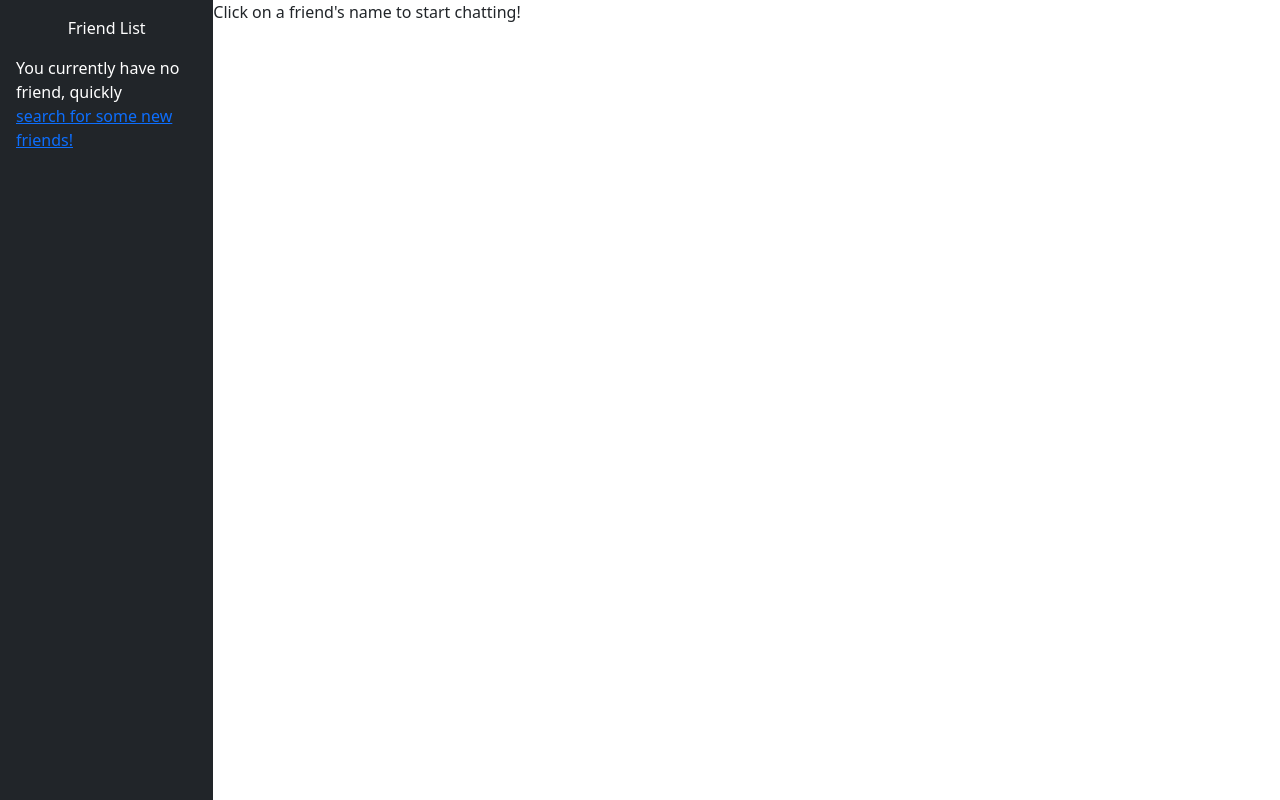
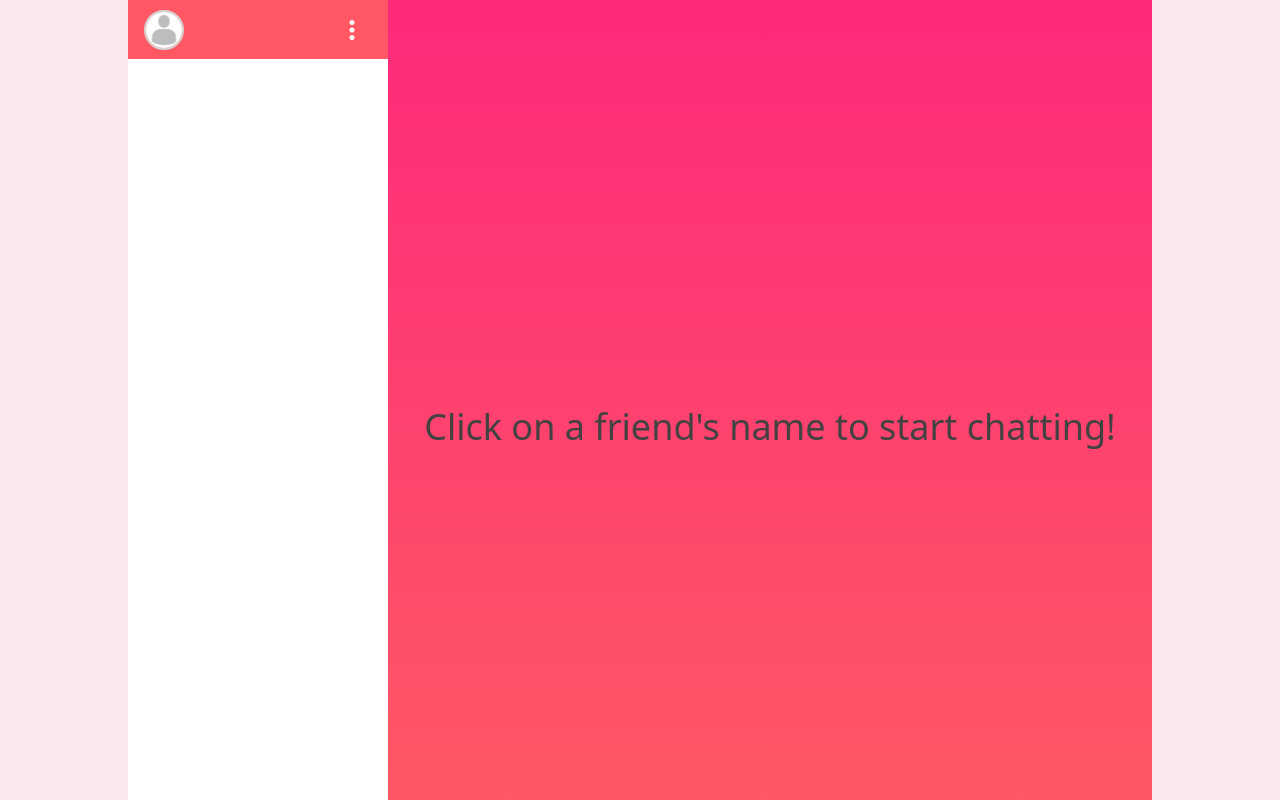
Before and after one commit to LmanHong/CSCI3100-GroupA3-Project, a Django app: page /chat/ in a window 1280 px wide. Run offline with Django 3.2, Linux system fonts and the light colour scheme; a user stored in the database is signed in; data comes from the database, SQL or seed files in the repository; both versions use the stored data as it was after the commit.

Commit message:
Added CSS style to chat/index.html and chat/chatroom.html

```diff
--- a/project/chat/models.py
+++ b/project/chat/models.py
@@ -51,6 +51,7 @@ class ChatRoomManager(models.Manager):
                 )
                 new_room.save()
                 return new_room
+
 
     def create(self, from_username, to_username):
         return self.create_chatroom(from_username, to_username)
@@ -115,7 +116,9 @@ class ChatMessageManager(models.Manager):
 class ChatRoom(models.Model):
     room_name = models.AutoField(primary_key=True)
     from_user = models.ForeignKey(settings.AUTH_USER_MODEL, related_name='from_user_set', on_delete=models.CASCADE)
+    from_user_online = models.BooleanField(default=False)
     to_user = models.ForeignKey(settings.AUTH_USER_MODEL, related_name='to_user_set' ,on_delete=models.CASCADE)
+    to_user_online = models.BooleanField(default=False)
 
     objects = ChatRoomManager()
 
--- a/project/chat/static/chat/home.js
+++ b/project/chat/static/chat/home.js
@@ -7,6 +7,7 @@ const chatroomDiv = document.querySelector('.chatroomDiv');
 const friendsRef = document.querySelectorAll('.friendA');
 const chatroomFrameRef = document.querySelector('.chatroomFrame');
 const placeholderSpanRef = document.querySelector('.placeholder');
+const userProfileImageRef = document.getElementById('user-profile-image');
 
 var isProcessing = false;
 
@@ -46,8 +47,7 @@ const getChatroom = async (toUserId) =>{
 };
 
 const renderChatroom = async (e)=>{
-    console.log(e.target);
-    let toUserId = e.target.id;
+    let toUserId = (e.target.parentElement.nodeName == "A"?e.target.parentNode.id:e.target.parentNode.parentNode.id);
     console.log("friend id: ", toUserId);
     if (isProcessing){
         console.error("ERROR: Another chatroom is requesting.");
@@ -69,3 +69,7 @@ const renderChatroom = async (e)=>{
 friendsRef.forEach((friendRef)=>{
     friendRef.addEventListener('click', renderChatroom);
 });
+
+userProfileImageRef.addEventListener('click', (e)=>{
+    window.location.href = 'http://'+window.location.host+'/account/profile/';
+});
--- a/project/chat/static/chat/home_style.css
+++ b/project/chat/static/chat/home_style.css
@@ -1,5 +1,154 @@
+html{
+    --darkpink: #FD297B;
+    --middlepink: #FF5864;
+    --lightpink: #FF655B;
+    --verylightpink: #FAA1AF;
+    --palepink: #FACDD6;
+    --verypalepink: #FAE7EC;
+    --middlegrey: #424242;
+}
+
+body{
+    background-color: var(--verypalepink);
+}
+
+.chat-container{
+    max-width: 1024px;
+    margin: auto;
+    bottom: 0;
+
+}
+
+.chatroomDiv{
+    width:100%;
+    text-align: center;
+    background-image: linear-gradient(var(--darkpink), var(--middlepink));
+}
+
+.chatroomDiv .placeholder{
+    margin-top: 50vh;
+    text-align:center;
+    font-size: 36px;
+    color: var(--middlegrey);
+}
+
 iframe{
     width: 100%;
-    height: 100vh;
+    height: 100%;
     margin: 0;
 }
+
+.friendListDiv{
+    font-size: 15px;
+    width: 20vw;
+    min-width: 260px;
+    background-color:white;
+
+}
+
+.friendlist-header{
+    position: relative;
+    top: 0;
+    margin: 0;
+    padding: 10px 16px;
+    width: 100%;
+    min-height: 50px;
+    height: 59px;
+    background-color: var(--middlepink);
+}
+
+.friendlist-header .profile-image{
+    border-radius: 50%;
+    border: 2px solid lightgrey;
+    width: 40px;
+    height: 40px;
+    cursor: pointer;
+}
+
+.dropdown{
+    margin-left: auto
+}
+
+.friendlist-header #dropdownBtn{
+    border-style: none;
+    outline: none;
+    padding: 0;
+    vertical-align: top;
+    width: 40px;
+    height: 40px;
+}
+
+#dropdownBtn:focus, #dropdownBtn:active{
+    box-shadow: none;
+}
+
+.friendlist-header #dropdownBtn span{
+    font-size: 30px;
+    vertical-align: top;
+    text-align: center;
+    color: white;
+}
+
+.dropdown-toggle::after{
+    display: none;
+}
+
+.no-friend-container{
+    padding: 10px 10px;
+    font-size: 16px;
+    color: white;
+}
+
+.no-friend-container a{
+    color: inherit;
+    text-decoration: none;
+}
+
+.no-friend-container a:hover{
+    color: inherit;
+}
+
+.friendlist-container{
+    overflow-x: hidden;
+    overflow-y: auto;
+    list-style-type: none;
+    padding: 0;
+
+}
+
+.friendlist-container li{
+    padding: 10px 10px;
+    background-color: white;
+    border-top: 2px solid lightgrey;
+    border-bottom: 2px solid lightgrey;
+}
+
+.frinedlist-container li:hover{
+    background-color: black;
+}
+
+.friendA{
+    text-decoration: none;
+    color: grey;
+}
+
+.friendA .friend-name{
+    font-size: 16px;
+    color:black;
+}
+
+.friendA .friend-last-message{
+    font-size: 13px;
+}
+
+.friendA:hover{
+    color: grey;
+}
+
+.friendA .profile-image{
+    border-radius: 50%;
+    border-style: none;
+    width: 49px;
+    height: 49px;
+    margin-right: 15px;
+}
--- a/project/chat/templates/chat/chatroom.html
+++ b/project/chat/templates/chat/chatroom.html
@@ -22,7 +22,7 @@
         </div>
         <ul class="col-auto">
             <li><span class="to-username">{{to_user.username}}</span></li>
-            <li><span class="online-status">Online</span></li>
+            <li><span class="online-status">Offline</span></li>
         </ul>
     </div>
     <input type="hidden" name="room-name" id="room-name" value="{{room_name}}">
--- a/project/chat/templates/chat/index.html
+++ b/project/chat/templates/chat/index.html
@@ -9,25 +9,45 @@
 
 {% block content %}
 {% csrf_token %}
-<div class="container-flex">
-    <div class="row gx-0">
-        <div class="friendListDiv col-2 d-none d-sm-flex flex-column p-3 mb-auto vh-100 text-white bg-dark align-items-center">
-            <p>Friend List</p>
-            {% if friendCount > 0 %}
+<div class="d-flex flex-row chat-container">
+    <div class="friendListDiv d-none d-sm-flex flex-column mb-auto vh-100">
+        <div class="friendlist-header d-flex flex-row">
+            <img src="{{user.profile.image.url}}" alt="{{user.profile.image.url}}" class="profile-image" id="user-profile-image">
+            <div class="dropdown">
+                <button class="btn dropdown-toggle" id="dropdownBtn" data-bs-toggle="dropdown" aria-expanded="false">
+                    <span class="material-icons">more_vert</span>
+                </button>
+                <ul class="dropdown-menu" aria-labelledby="dropdownBtn">
+                    <li><a href="/account/profile/" class="dropdown-item">My Profile</a></li>
+                    <li><a href="/friendSearch/frdSearch/" class="dropdown-item">Friend Search</a></li>
+                </ul>
+            </div>
+        </div>
+        {% if friendCount > 0 %}
+        <ul class="friendlist-container">
             {% for friend in friendList %}
-                <a href="#!" id="{{friend.id}}" class="friendA">{{friend.username}}</a><br>
+            <li><a href="#!" id="{{friend.id}}" class="friendA d-flex flex-row">
+                <img src="{{friend.profile.image.url}}" alt="{{frined.profile.image.url}}" class="profile-image">
+                <div class="text-container d-flex flex-column">
+                    <span class="friend-name">{{friend.username}}</span>
+                    <span class="friend-last-mesage">Last message goes here</span>
+                </div>
+            </a></li>
             {% endfor %}
-            {% else %}
-                <span>You currently have no friend, quickly</span>
-                <a href="/friendSearch/frdSearch/">search for some new friends!</a>
-            {% endif %}
+        </ul>
+        {% else %}
+        <div class="no-friend-container">
+            <span>You currently have no friend, click </span>
+            <a href="/friendSearch/frdSearch/">here to search for some new friends!</a>
         </div>
+        {% endif %}
+    </div>
 
-        <div class="chatroomDiv col-12 col-sm-10">
-            <span class="placeholder">Click on a friend's name to start chatting!</span>
-            <iframe frameborder="0" class="chatroomFrame" style="display: none;"></iframe>
-        </div>
+    <div class="chatroomDiv vh-100">
+        <p class="placeholder">Click on a friend's name to start chatting!</p>
+        <iframe frameborder="0" class="chatroomFrame" style="display: none;"></iframe>
     </div>
 </div>
+
 <script defer src="{% static 'chat/home.js' %}"></script>
 {% endblock content %}
--- a/project/chat/views.py
+++ b/project/chat/views.py
@@ -20,9 +20,10 @@ class HomeView(LoginRequiredMixin, View):
         user = request.user
         friendList = FriendList.objects.returnFriendList(user=user)
         print(len(friendList))
+        friendProfileList = [get_user_model().objects.get(username=friend['username']) for friend in friendList]
         context = {
-            'friendList': friendList,
-            'friendCount': len(friendList)
+            'friendList': friendProfileList,
+            'friendCount': len(friendProfileList)
         }
         return render(request, 'chat/index.html', context)
 
```
Also changed, not shown: project/chat/consumers.py (+68 -9 lines), project/chat/static/chat/chat_api.js (+35 -1 lines), project/chat/migrations/0005_auto_20210414_2357.py (added), project/db.sqlite3.
